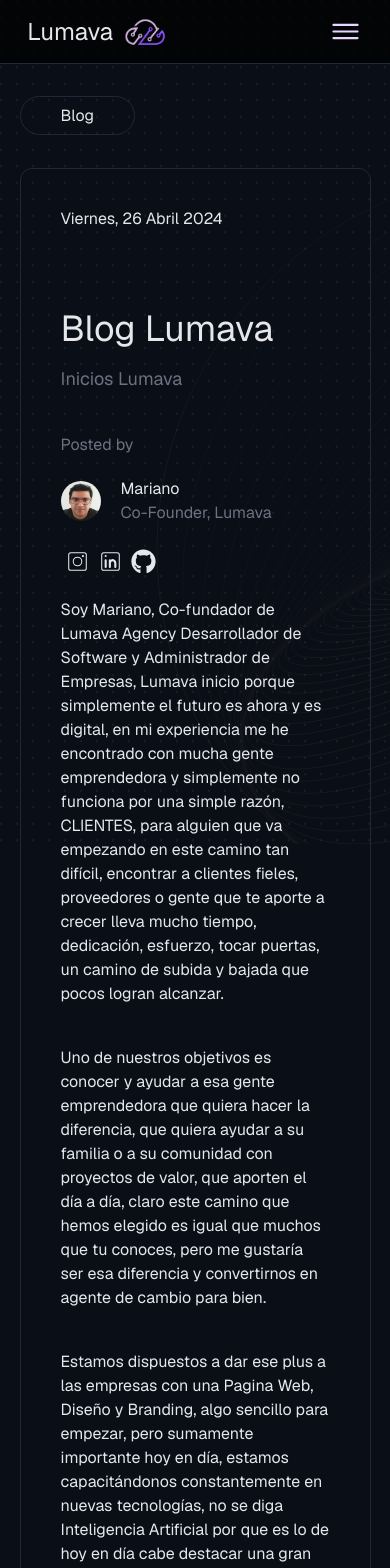
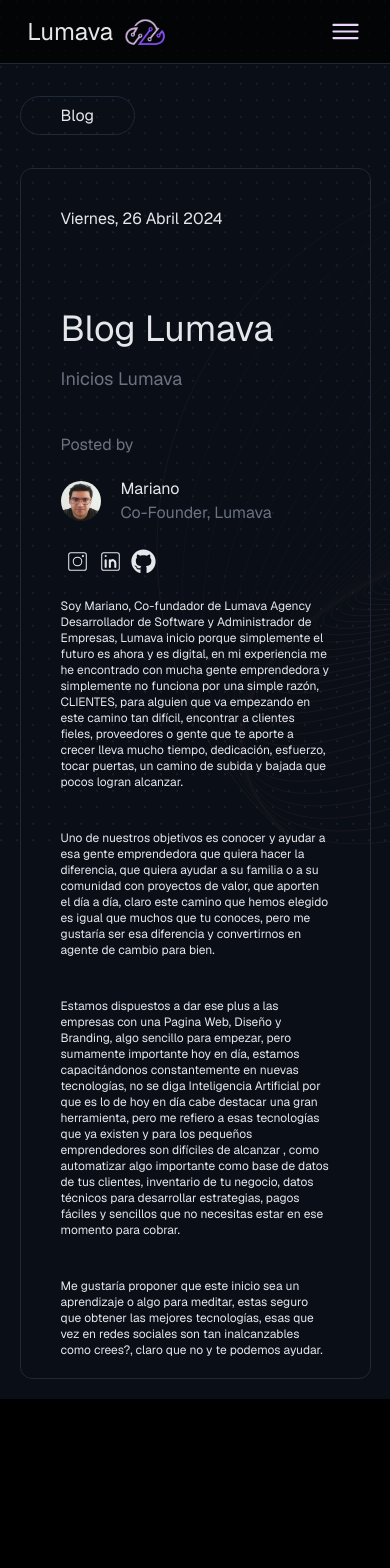
Before and after one commit to Lopezlena89/lumava-project, a Next.js app: page /blog/inicio-lumava in a window 390 px wide. Shown: the top 1568 px of the page. After the commit the page ends 1399 px from the top, so only its background shows below. Built offline with nearby package versions, Linux system fonts and the light colour scheme.

Commit message:
updated text blog

```diff
--- a/src/components/blog/BlogLumava.tsx
+++ b/src/components/blog/BlogLumava.tsx
@@ -77,7 +77,7 @@ export const BlogLumava = ({blog}:Props) => {
             </div>
 
           </div>
-          <div className="md:w-[70%] h-full md:border-r-[1px] border-solid border-gray-700">
+          <div className="md:w-[70%] text-xs sm:text-sm md:text-base h-full md:border-r-[1px] border-solid border-gray-700">
             <p className="pb-5">{text.paragraph1}</p>
             <p className="py-5">{text.paragraph2}</p>
             <p className="py-5">{text.paragraph3}</p>
```
